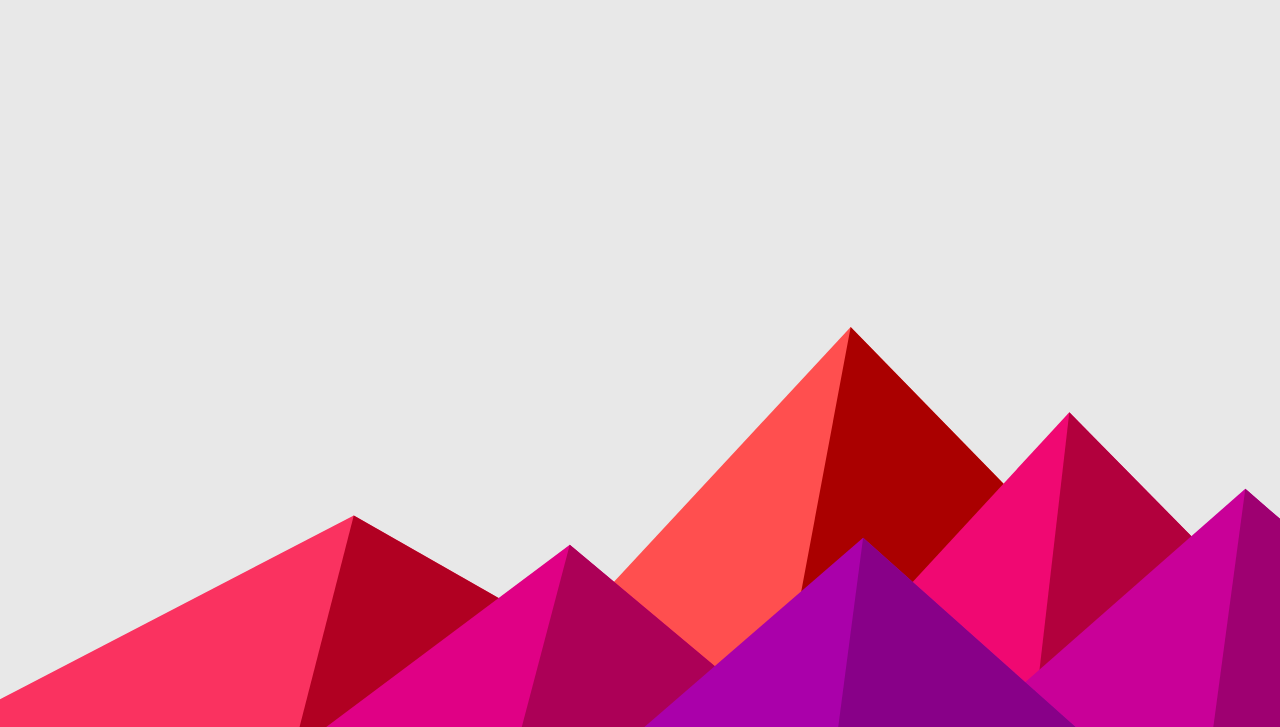
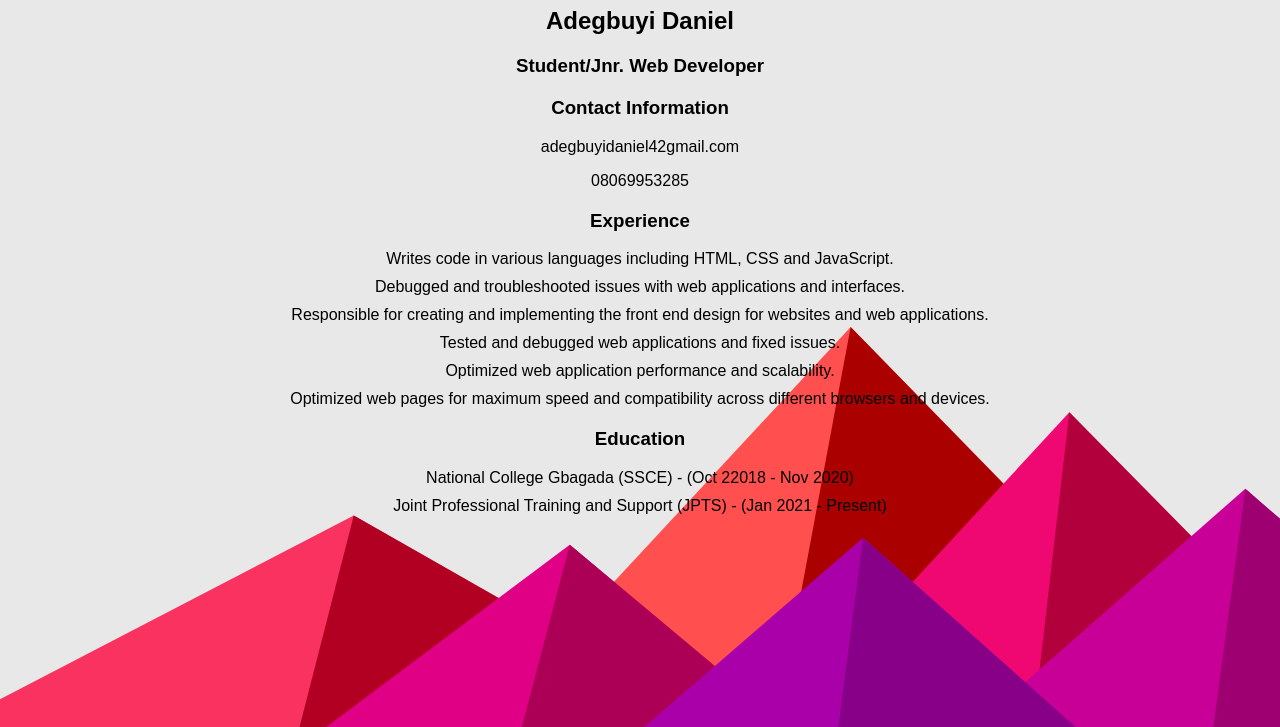
Before and after one commit to Drexxxie/Personal-Website, a plain HTML site: page about.html in a window 1280 px wide. Shown: the part 73-800 px from the top of the page. Drawn offline with Linux system fonts and the light colour scheme; a web font is replaced by a local one.

Commit message:
My Personal Website

```diff
--- a/about.css
+++ b/about.css
@@ -11,6 +11,46 @@ body {
     align-items: center;
     justify-content: center;
     text-align: center;
-    font-family: 'Roboto', sans-serif;
+    font-family: 'Monserrat', sans-serif;
     font-size: 3.5rem;
 }
+
+body {
+    font-family: 'Monserrat', sans-serif;
+    margin: 0;
+    padding: 0;
+    text-align: center;
+  }
+
+  h1 {
+    text-align: center;
+    font-family: 'Monserrat', sans-serif;
+  }
+
+  .name {
+    margin-top: 20px;
+  }
+
+  .contact {
+    margin-top: 20px;
+  }
+
+  .experience {
+    margin-top: 20px;
+  }
+
+  .education {
+    margin-top: 20px;
+  }
+
+  ul {
+    list-style-type: none;
+    margin: 0;
+    padding: 0;
+    font-family: 'Monserrat', sans-serif;
+  }
+
+  li {
+    margin-bottom: 10px;
+    font-family: 'Monserrat', sans-serif;
+  }
--- a/about.html
+++ b/about.html
@@ -10,6 +10,36 @@
     <title>About</title>
 </head>
 <body>
+<h1>My Resume</h1>
+<div class="name">
+<h2>Adegbuyi Daniel</h2>
+<h3>Student/Jnr. Web Developer</h3>
+</div>
+<div class="contact">
+<h3>Contact Information</h3>
+<p>adegbuyidaniel42gmail.com</p>
+<p>08069953285</p>
+</div>
+<div class="experience">
+<h3>Experience</h2>
+<ul>
+<li>Writes code in various languages including HTML, CSS and JavaScript.</li>
+<li>Debugged and troubleshooted issues with web applications and interfaces.</li>
+<li>Responsible for creating and implementing the front end design for websites and web applications.</li>
+<li>Tested and debugged web applications and fixed issues.</li>
+<li>Optimized web application performance and scalability.</li>
+<li>Optimized web pages for maximum speed and compatibility across different browsers and devices.</li>
+</ul>
+</div>
+<div class="education">
+<h3>Education</h2>
+<ul>
+<li>National College Gbagada (SSCE) - (Oct 22018 - Nov 2020)</li>
+<li>Joint Professional Training and Support (JPTS) - (Jan 2021 - Present)</li>
+</ul>
+</div>
+</body>
+</html>
 
 </body>
 </html>
```
